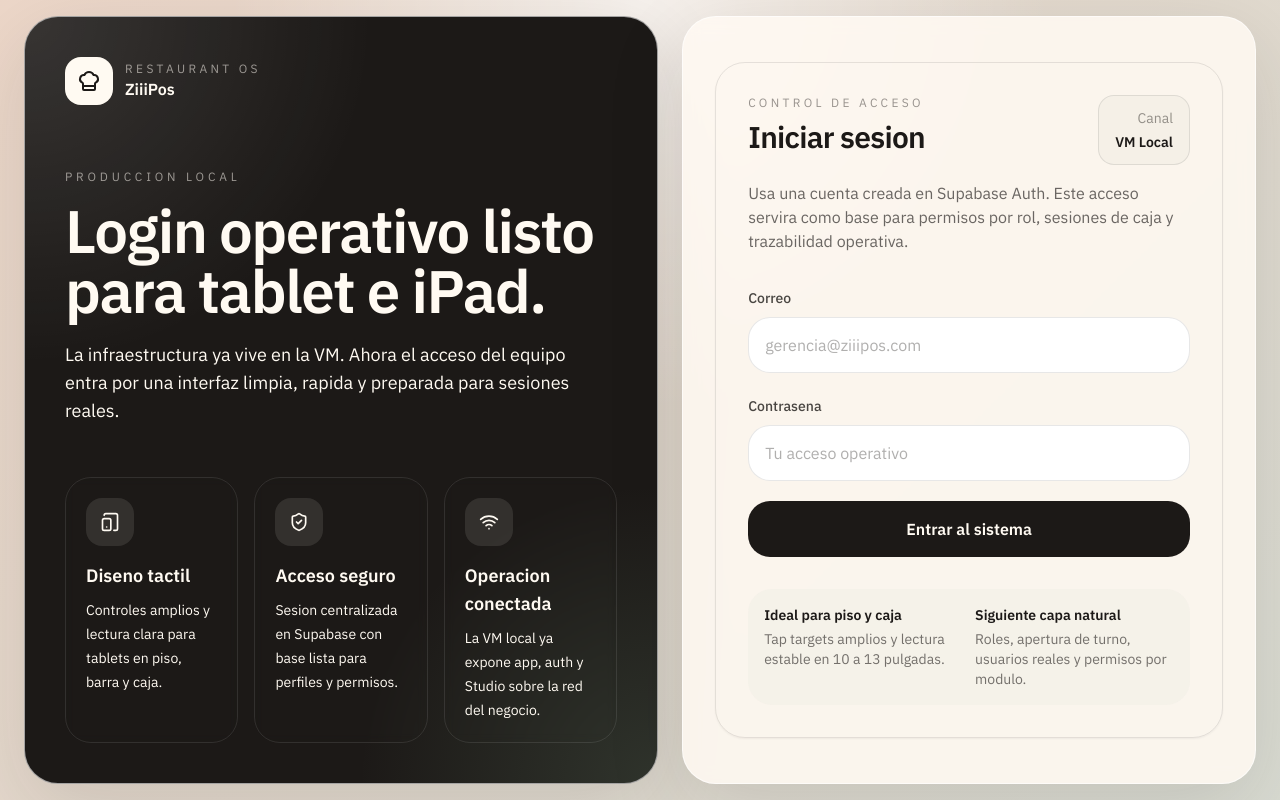
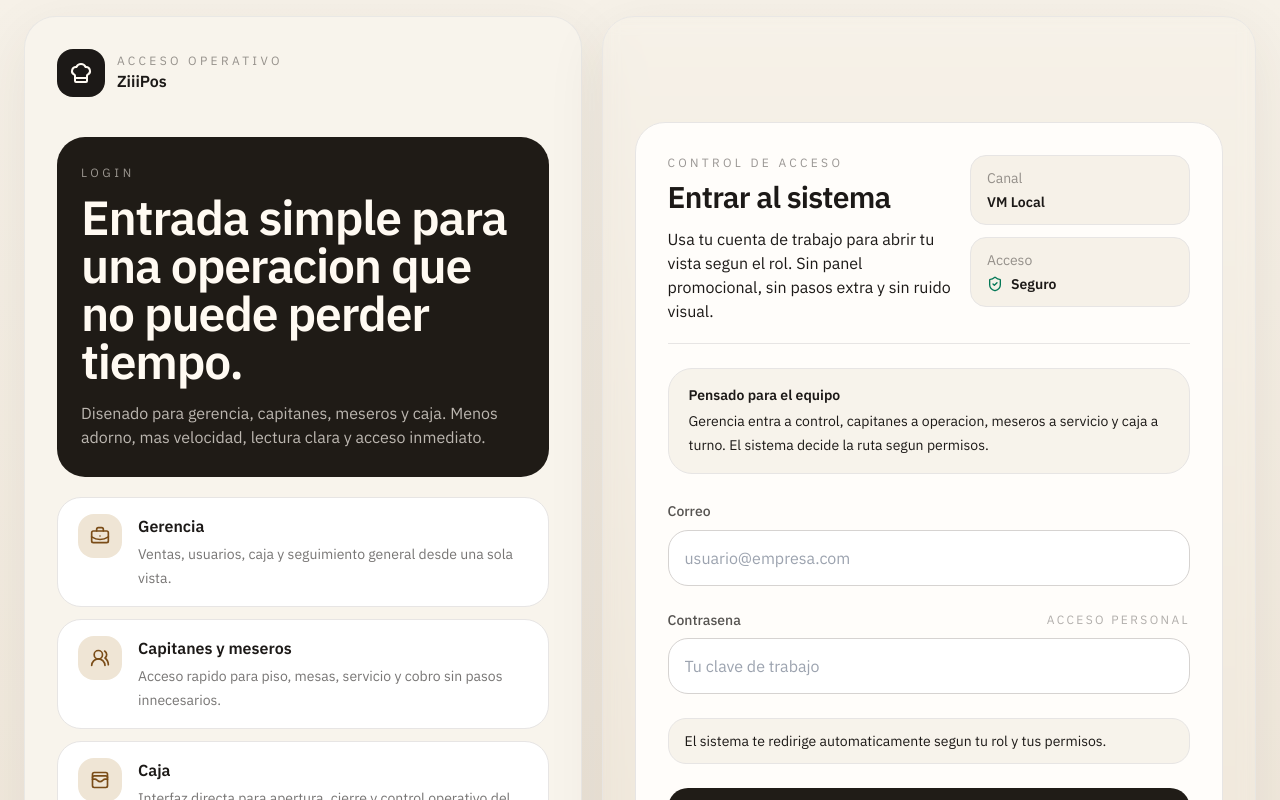
Before and after one commit to ziiiadmin2026/ziiiPos, a Next.js app: page /login in a window 1280 px wide. Shown: the top 800 px of the page. Built offline with nearby package versions, Linux system fonts and the light colour scheme; no server answers.

Commit message:
feat: rediseñar login para operacion real de restaurante

```diff
--- a/src/app/login/page.tsx
+++ b/src/app/login/page.tsx
@@ -1,4 +1,4 @@
-import { ChefHat, ShieldCheck, TabletSmartphone, Wifi } from "lucide-react";
+import { BriefcaseBusiness, ChefHat, ShieldCheck, UsersRound, WalletCards } from "lucide-react";
 import { redirect } from "next/navigation";
 import { LoginForm } from "@/components/auth/login-form";
 import { createClient } from "@/lib/supabase/server";
@@ -7,21 +7,21 @@ type LoginPageProps = {
   searchParams?: Promise<Record<string, string | string[] | undefined>>;
 };
 
-const featureCards = [
+const roleCards = [
   {
-    title: "Diseno tactil",
-    description: "Controles amplios y lectura clara para tablets en piso, barra y caja.",
-    icon: TabletSmartphone
+    title: "Gerencia",
+    description: "Ventas, usuarios, caja y seguimiento general desde una sola vista.",
+    icon: BriefcaseBusiness
   },
   {
-    title: "Acceso seguro",
-    description: "Sesion centralizada en Supabase con base lista para perfiles y permisos.",
-    icon: ShieldCheck
+    title: "Capitanes y meseros",
+    description: "Acceso rapido para piso, mesas, servicio y cobro sin pasos innecesarios.",
+    icon: UsersRound
   },
   {
-    title: "Operacion conectada",
-    description: "La VM local ya expone app, auth y Studio sobre la red del negocio.",
-    icon: Wifi
+    title: "Caja",
+    description: "Interfaz directa para apertura, cierre y control operativo del turno.",
+    icon: WalletCards
   }
 ];
 
@@ -40,73 +40,91 @@ export default async function LoginPage({ searchParams }: LoginPageProps) {
   const error = Array.isArray(errorParam) ? errorParam[0] : errorParam;
 
   return (
-    <main className="min-h-screen bg-canvas bg-grain text-ink">
-      <div className="mx-auto flex min-h-screen max-w-[1600px] flex-col gap-6 px-4 py-4 lg:grid lg:grid-cols-[1.05fr_0.95fr] lg:px-6">
-        <section className="relative overflow-hidden rounded-[34px] border border-white/60 bg-ink px-6 py-8 text-cloud shadow-panel lg:px-10 lg:py-10">
-          <div className="absolute inset-0 bg-[radial-gradient(circle_at_top_left,rgba(255,255,255,0.12),transparent_35%),radial-gradient(circle_at_bottom_right,rgba(138,176,142,0.18),transparent_30%)]" />
-          <div className="relative flex h-full flex-col">
+    <main className="min-h-screen bg-[linear-gradient(180deg,#f6f1e8_0%,#efe7da_100%)] text-ink">
+      <div className="mx-auto flex min-h-screen max-w-[1480px] flex-col gap-5 px-4 py-4 lg:grid lg:grid-cols-[0.92fr_1.08fr] lg:px-6">
+        <section className="rounded-[32px] border border-stone-200/80 bg-[#f8f4ec] p-6 shadow-[0_18px_60px_rgba(67,56,39,0.08)] lg:p-8">
+          <div className="flex h-full flex-col">
             <div className="flex items-center gap-3">
-              <div className="flex h-12 w-12 items-center justify-center rounded-2xl bg-cloud text-ink">
+              <div className="flex h-12 w-12 items-center justify-center rounded-2xl bg-ink text-cloud">
                 <ChefHat className="h-6 w-6" />
               </div>
               <div>
-                <p className="text-xs uppercase tracking-[0.28em] text-cloud/55">Restaurant OS</p>
+                <p className="text-xs uppercase tracking-[0.28em] text-ink/45">Acceso operativo</p>
                 <h1 className="font-semibold">ZiiiPos</h1>
               </div>
             </div>
 
-            <div className="mt-12 max-w-xl lg:mt-16">
-              <p className="text-xs uppercase tracking-[0.32em] text-cloud/55">Produccion local</p>
-              <h2 className="mt-4 text-4xl font-semibold tracking-tight lg:text-6xl">Login operativo listo para tablet e iPad.</h2>
-              <p className="mt-5 max-w-lg text-base text-cloud/72 lg:text-lg">
-                La infraestructura ya vive en la VM. Ahora el acceso del equipo entra por una interfaz limpia, rapida y preparada para sesiones reales.
+            <div className="mt-10 rounded-[28px] bg-[#1f1b16] px-6 py-7 text-cloud">
+              <p className="text-xs uppercase tracking-[0.3em] text-cloud/55">Login</p>
+              <h2 className="mt-3 max-w-md text-3xl font-semibold tracking-tight lg:text-5xl">
+                Entrada simple para una operacion que no puede perder tiempo.
+              </h2>
+              <p className="mt-4 max-w-md text-sm leading-6 text-cloud/70 lg:text-base">
+                Disenado para gerencia, capitanes, meseros y caja. Menos adorno, mas velocidad, lectura clara y acceso inmediato.
               </p>
             </div>
 
-            <div className="mt-10 grid gap-4 md:grid-cols-3 lg:mt-auto lg:grid-cols-1 xl:grid-cols-3">
-              {featureCards.map(({ title, description, icon: Icon }) => (
-                <article key={title} className="rounded-[26px] border border-white/10 bg-white/8 p-5 backdrop-blur-sm">
-                  <div className="flex h-12 w-12 items-center justify-center rounded-2xl bg-cloud/10 text-cloud">
+            <div className="mt-5 grid gap-3">
+              {roleCards.map(({ title, description, icon: Icon }) => (
+                <article key={title} className="flex items-start gap-4 rounded-[24px] border border-stone-200 bg-white px-5 py-4">
+                  <div className="flex h-11 w-11 shrink-0 items-center justify-center rounded-2xl bg-[#efe5d5] text-[#7a4c17]">
                     <Icon className="h-5 w-5" />
                   </div>
-                  <h3 className="mt-4 text-lg font-semibold">{title}</h3>
-                  <p className="mt-2 text-sm leading-6 text-cloud/68">{description}</p>
+                  <div>
+                    <h3 className="text-base font-semibold text-ink">{title}</h3>
+                    <p className="mt-1 text-sm leading-6 text-ink/60">{description}</p>
+                  </div>
                 </article>
               ))}
+            </div>
+
+            <div className="mt-5 grid gap-3 rounded-[24px] border border-stone-200 bg-white px-5 py-4 text-sm text-ink/65 md:grid-cols-2 lg:mt-auto">
+              <div>
+                <p className="font-semibold text-ink">Seguridad activa</p>
+                <p className="mt-1">Sesion centralizada con Supabase y base lista para permisos por rol.</p>
+              </div>
+              <div>
+                <p className="font-semibold text-ink">Listo para tablets</p>
+                <p className="mt-1">Campos amplios, contraste alto y recorrido corto para entrar rapido.</p>
+              </div>
             </div>
           </div>
         </section>
 
-        <section className="flex items-center justify-center rounded-[34px] border border-white/60 bg-cloud/85 p-4 shadow-panel backdrop-blur lg:p-8">
-          <div className="w-full max-w-[560px] rounded-[30px] border border-ink/10 bg-white/88 p-6 shadow-sm lg:p-8">
-            <div className="flex items-start justify-between gap-4">
+        <section className="flex items-center justify-center rounded-[32px] border border-stone-200/80 bg-white/82 p-4 shadow-[0_18px_60px_rgba(67,56,39,0.08)] backdrop-blur lg:p-8">
+          <div className="w-full max-w-[620px] rounded-[30px] border border-stone-200 bg-[#fffdfa] p-6 lg:p-8">
+            <div className="flex flex-col gap-4 border-b border-stone-200 pb-5 lg:flex-row lg:items-start lg:justify-between">
               <div>
                 <p className="text-xs uppercase tracking-[0.28em] text-ink/45">Control de acceso</p>
-                <h3 className="mt-2 text-3xl font-semibold tracking-tight">Iniciar sesion</h3>
+                <h3 className="mt-2 text-3xl font-semibold tracking-tight">Entrar al sistema</h3>
+                <p className="mt-3 max-w-xl text-sm leading-6 text-ink/62 lg:text-base">
+                  Usa tu cuenta de trabajo para abrir tu vista segun el rol. Sin panel promocional, sin pasos extra y sin ruido visual.
+                </p>
               </div>
-              <div className="rounded-2xl border border-ink/10 bg-canvas/80 px-4 py-3 text-right text-sm">
-                <p className="text-ink/45">Canal</p>
-                <p className="mt-1 font-semibold">VM Local</p>
+              <div className="grid shrink-0 grid-cols-2 gap-3 text-sm lg:w-[220px] lg:grid-cols-1">
+                <div className="rounded-2xl border border-stone-200 bg-[#f6f1e8] px-4 py-3">
+                  <p className="text-ink/45">Canal</p>
+                  <p className="mt-1 font-semibold text-ink">VM Local</p>
+                </div>
+                <div className="rounded-2xl border border-stone-200 bg-[#f6f1e8] px-4 py-3">
+                  <p className="text-ink/45">Acceso</p>
+                  <div className="mt-1 flex items-center gap-2 font-semibold text-ink">
+                    <ShieldCheck className="h-4 w-4 text-emerald-700" />
+                    <span>Seguro</span>
+                  </div>
+                </div>
               </div>
             </div>
 
-            <p className="mt-4 text-sm leading-6 text-ink/65 lg:text-base">
-              Usa una cuenta creada en Supabase Auth. Este acceso servira como base para permisos por rol, sesiones de caja y trazabilidad operativa.
-            </p>
-
-            <div className="mt-8">
-              <LoginForm error={error} />
+            <div className="mt-6 rounded-[24px] border border-stone-200 bg-[#f7f3eb] px-5 py-4 text-sm text-ink/62">
+              <p className="font-semibold text-ink">Pensado para el equipo</p>
+              <p className="mt-1 leading-6">
+                Gerencia entra a control, capitanes a operacion, meseros a servicio y caja a turno. El sistema decide la ruta segun permisos.
+              </p>
             </div>
 
-            <div className="mt-8 grid gap-3 rounded-[24px] bg-canvas/70 p-4 text-sm text-ink/60 md:grid-cols-2">
-              <div>
-                <p className="font-semibold text-ink">Ideal para piso y caja</p>
-                <p className="mt-1">Tap targets amplios y lectura estable en 10 a 13 pulgadas.</p>
-              </div>
-              <div>
-                <p className="font-semibold text-ink">Siguiente capa natural</p>
-                <p className="mt-1">Roles, apertura de turno, usuarios reales y permisos por modulo.</p>
-              </div>
+            <div className="mt-6">
+              <LoginForm error={error} />
             </div>
           </div>
         </section>
--- a/src/components/auth/login-form.tsx
+++ b/src/components/auth/login-form.tsx
@@ -14,7 +14,7 @@ function SubmitButton() {
     <button
       type="submit"
       disabled={pending}
-      className="inline-flex h-14 w-full items-center justify-center rounded-[22px] bg-ink px-5 text-base font-semibold text-cloud transition hover:bg-ink/90 disabled:cursor-not-allowed disabled:opacity-70"
+      className="inline-flex h-14 w-full items-center justify-center rounded-[20px] bg-[#201c17] px-5 text-base font-semibold text-cloud transition hover:bg-[#2a241d] disabled:cursor-not-allowed disabled:opacity-70"
     >
       {pending ? "Ingresando..." : "Entrar al sistema"}
     </button>
@@ -23,9 +23,9 @@ function SubmitButton() {
 
 export function LoginForm({ error }: LoginFormProps) {
   return (
-    <form action={loginAction} className="space-y-5">
+    <form action={loginAction} className="space-y-6">
       <div className="space-y-2">
-        <label htmlFor="email" className="text-sm font-medium text-ink/80">
+        <label htmlFor="email" className="text-sm font-medium text-ink/75">
           Correo
         </label>
         <input
@@ -33,32 +33,39 @@ export function LoginForm({ error }: LoginFormProps) {
           name="email"
           type="email"
           autoComplete="email"
-          placeholder="gerencia@ziiipos.com"
-          className="h-14 w-full rounded-[22px] border border-ink/10 bg-white px-4 text-base outline-none transition placeholder:text-ink/35 focus:border-ink/30 focus:ring-2 focus:ring-ink/10"
+          placeholder="usuario@empresa.com"
+          className="h-14 w-full rounded-[20px] border border-stone-300 bg-white px-4 text-base text-ink outline-none transition placeholder:text-ink/32 focus:border-[#9b6b2d] focus:ring-4 focus:ring-[#9b6b2d]/10"
           required
         />
       </div>
 
       <div className="space-y-2">
-        <label htmlFor="password" className="text-sm font-medium text-ink/80">
-          Contrasena
-        </label>
+        <div className="flex items-center justify-between gap-3">
+          <label htmlFor="password" className="text-sm font-medium text-ink/75">
+            Contrasena
+          </label>
+          <span className="text-xs uppercase tracking-[0.2em] text-ink/35">Acceso personal</span>
+        </div>
         <input
           id="password"
           name="password"
           type="password"
           autoComplete="current-password"
-          placeholder="Tu acceso operativo"
-          className="h-14 w-full rounded-[22px] border border-ink/10 bg-white px-4 text-base outline-none transition placeholder:text-ink/35 focus:border-ink/30 focus:ring-2 focus:ring-ink/10"
+          placeholder="Tu clave de trabajo"
+          className="h-14 w-full rounded-[20px] border border-stone-300 bg-white px-4 text-base text-ink outline-none transition placeholder:text-ink/32 focus:border-[#9b6b2d] focus:ring-4 focus:ring-[#9b6b2d]/10"
           required
         />
       </div>
 
       {error ? (
-        <div className="rounded-[20px] border border-ember/20 bg-orange-50 px-4 py-3 text-sm text-ember">
+        <div className="rounded-[18px] border border-red-200 bg-red-50 px-4 py-3 text-sm text-red-700">
           {error}
         </div>
       ) : null}
+
+      <div className="rounded-[18px] border border-stone-200 bg-[#f7f3eb] px-4 py-3 text-sm text-ink/58">
+        El sistema te redirige automaticamente segun tu rol y tus permisos.
+      </div>
 
       <SubmitButton />
     </form>
```
